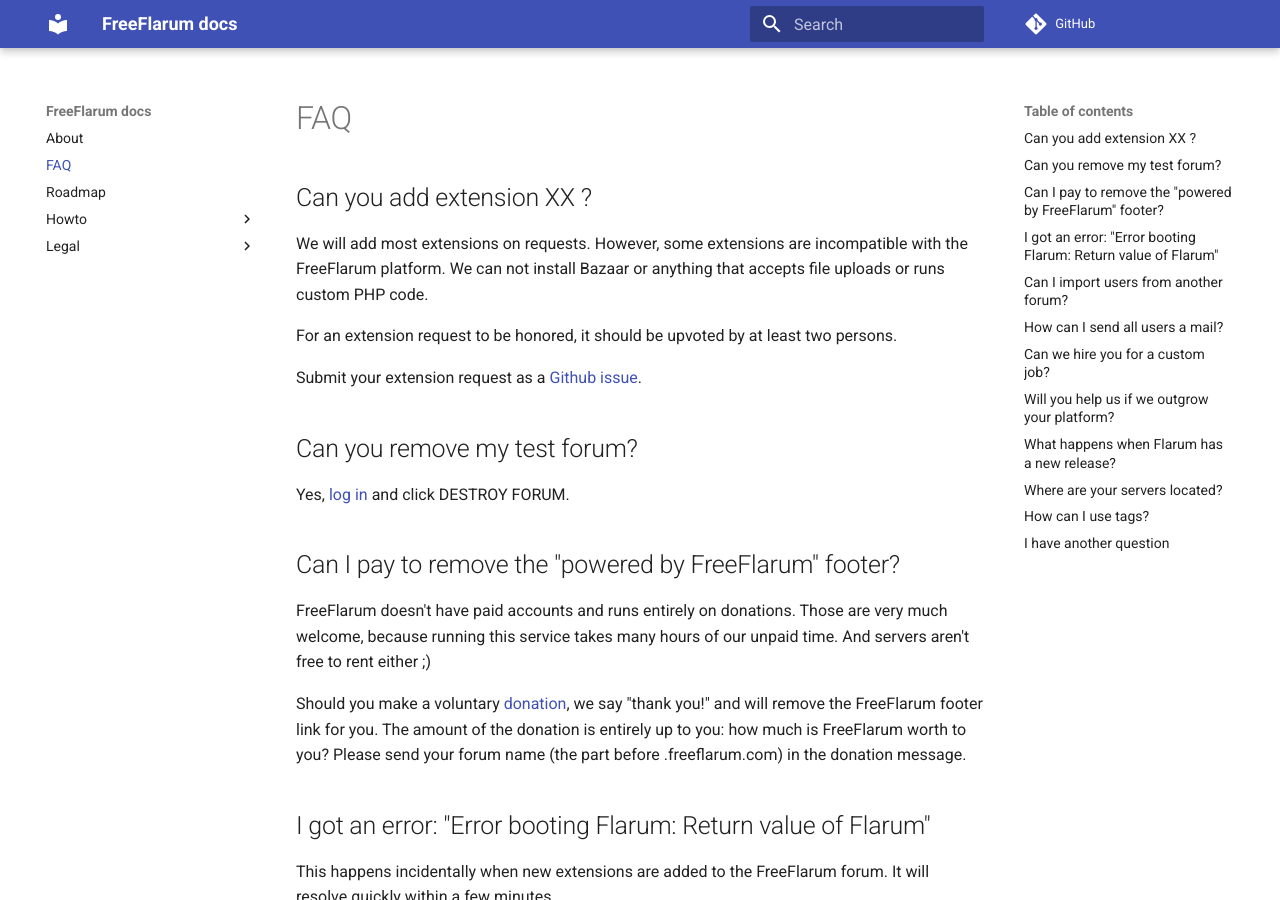
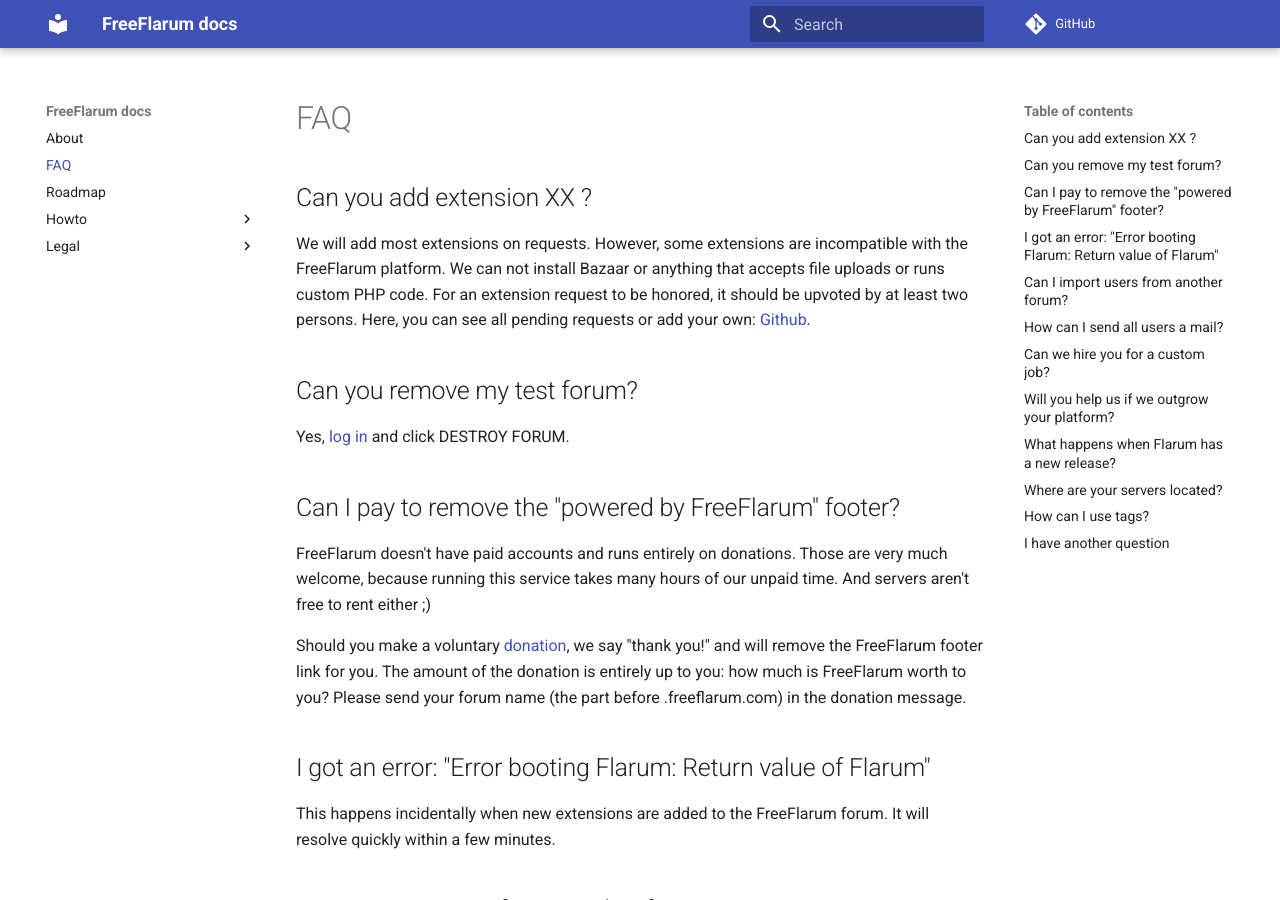
Before and after one commit to FreeFlarum/freeflarum.com, an MkDocs documentation site: the page built from docs/index.md, in a window 1280 px wide and 900 px high. Built offline with MkDocs 1.6.1 and Material for MkDocs 9.7.7, drawn with Linux system fonts in a browser that asks for light colours; comment, search, counter and statistics services are not loaded.

Commit message:
Improve answer on extension requests

```diff
--- a/docs/index.md
+++ b/docs/index.md
@@ -2,11 +2,7 @@
 
 ## Can you add extension XX ?
 
-We will add most extensions on requests. However, some extensions are incompatible with the FreeFlarum platform. We can not install Bazaar or anything that accepts file uploads or runs custom PHP code.
-
-For an extension request to be honored, it should be upvoted by at least two persons.
-
-Submit your extension request as a [Github issue](https://github.com/gwillem/freeflarum.com/issues).
+We will add most extensions on requests. However, some extensions are incompatible with the FreeFlarum platform. We can not install Bazaar or anything that accepts file uploads or runs custom PHP code. For an extension request to be honored, it should be upvoted by at least two persons. Here, you can see all pending requests or add your own: [Github](https://github.com/gwillem/freeflarum.com/issues).
 
 ## Can you remove my test forum?
 
```
